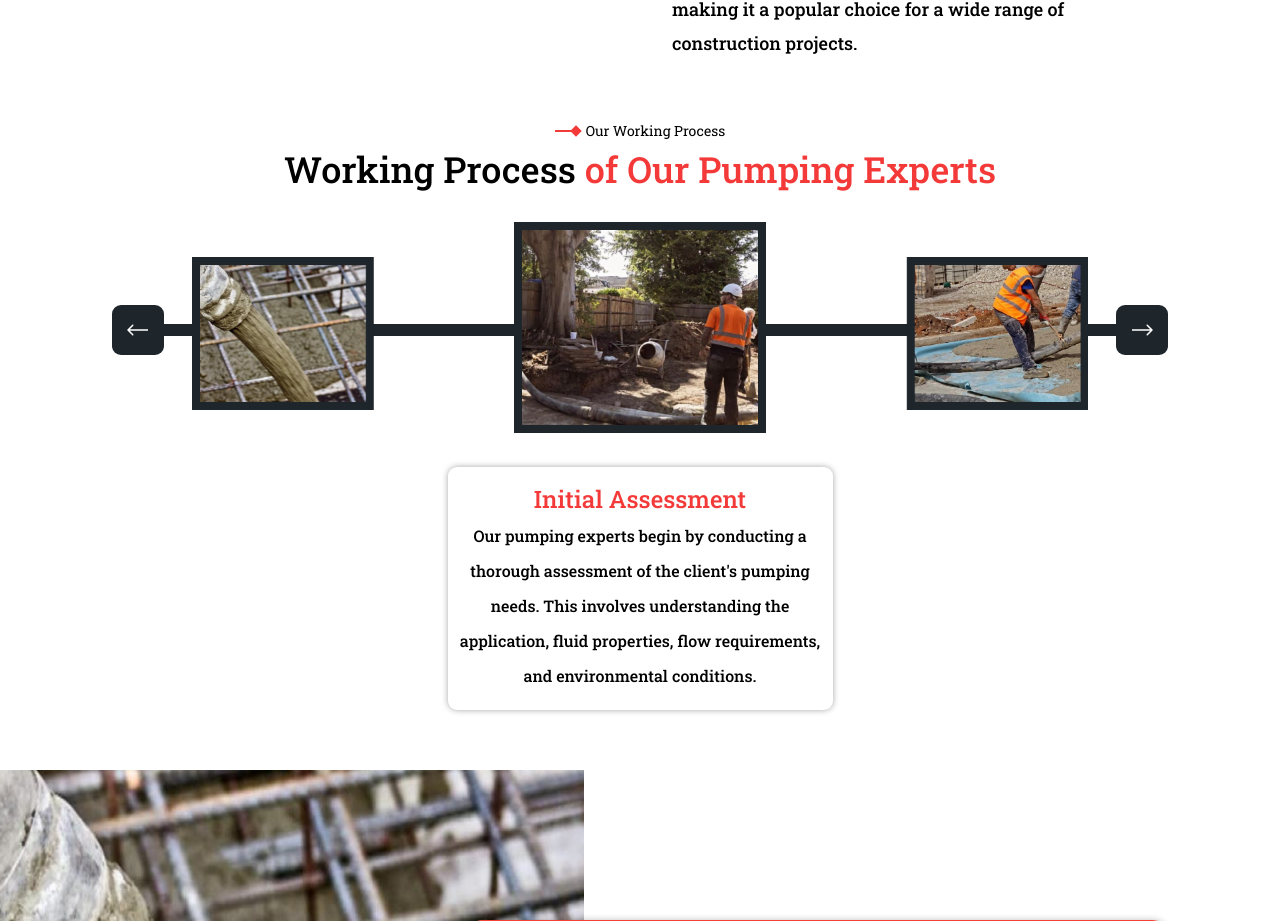
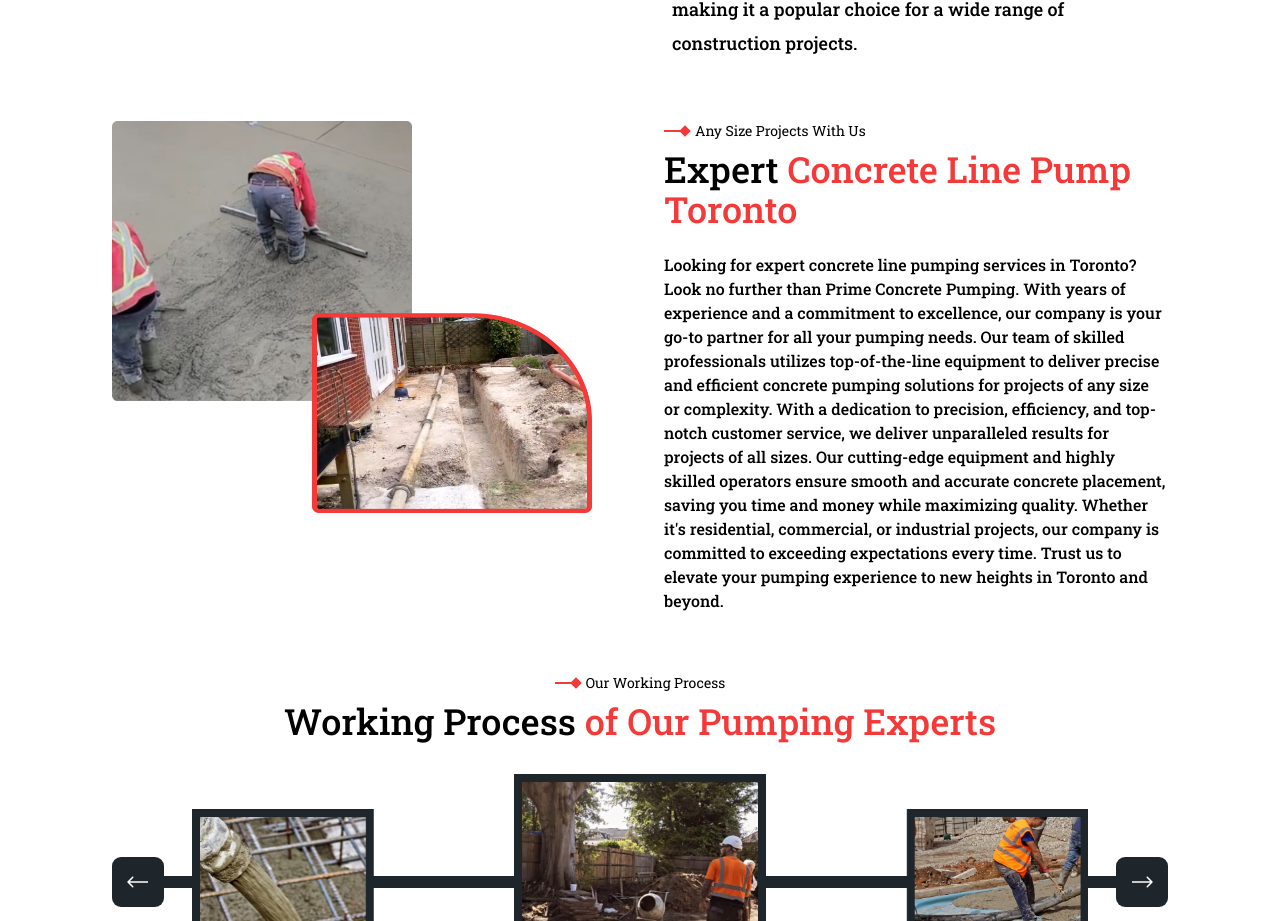
Before and after one commit to csebiplab/prime-concrete-pumping, a Next.js app: page / in a window 1280 px wide. Shown: the part 1939-2860 px from the top of the page. Built offline with nearby package versions, Linux system fonts and the light colour scheme.

Commit message:
:sparkles: Done anysizepr for big screen

```diff
--- /dev/null
+++ b/src/components/__one_time_used/MainHomePageComponent/AnySizePr/AnySizePr.jsx
@@ -0,0 +1,54 @@
+import HeadingIcon from "@/components/ui/HeadingIcon";
+import { headingIconText } from "@/utils/heading-text";
+import Image from "next/image";
+import React from "react";
+
+const AnySizePr = () => {
+  return (
+    <div className="container">
+      <div className="grid grid-cols-1 md:grid-cols-2 gap-10 md:gap-x-12">
+        <div className="relative">
+          <Image
+            src="/assets/images/anysize1.png"
+            alt="Any size project with us"
+            width={469}
+            height={425}
+            className="w-[262px] h-[238px] lg:w-[300px] lg:h-[280px] 2xl:w-[469px] 2xl:h-[425px]"
+          />
+          <Image
+            src="/assets/images/anysize2.png"
+            alt="Any size project with us"
+            width={351}
+            height={276}
+            className="w-[196px] h-[154px] lg:w-[280px] lg:h-[200px] 2xl:w-[351px] 2xl:h-[276px] absolute right-6 top-48"
+          />
+        </div>
+        <div>
+          <HeadingIcon text={headingIconText.anySizePr__IconText} />
+          <h3 className="text-black text-lg md:text-3xl lg:text-4xl mb-5 lg:mb-6 font-medium">
+            Expert
+            <span className="text-primary"> Concrete Line Pump Toronto</span>
+          </h3>
+          <p className="text-sm lg:text-base 2xl:text-lg font-medium leading-[194%]">
+            Looking for expert concrete line pumping services in Toronto? Look
+            no further than Prime Concrete Pumping. With years of experience and
+            a commitment to excellence, our company is your go-to partner for
+            all your pumping needs. Our team of skilled professionals utilizes
+            top-of-the-line equipment to deliver precise and efficient concrete
+            pumping solutions for projects of any size or complexity. With a
+            dedication to precision, efficiency, and top-notch customer service,
+            we deliver unparalleled results for projects of all sizes. Our
+            cutting-edge equipment and highly skilled operators ensure smooth
+            and accurate concrete placement, saving you time and money while
+            maximizing quality. Whether it's residential, commercial, or
+            industrial projects, our company is committed to exceeding
+            expectations every time. Trust us to elevate your pumping experience
+            to new heights in Toronto and beyond.
+          </p>
+        </div>
+      </div>
+    </div>
+  );
+};
+
+export default AnySizePr;
--- a/src/components/__one_time_used/MainHomePageComponent/MainHomePageComponent.jsx
+++ b/src/components/__one_time_used/MainHomePageComponent/MainHomePageComponent.jsx
@@ -11,6 +11,7 @@ import Review from "./Review/Review";
 import LeadingCompany from "./LeadingCompany/LeadingCompany";
 import ExpertArea from "./ExpertArea/ExpertArea";
 import OurWorkingProcess from "./OurWorkingProcess/OurWorkingProcess";
+import AnySizePr from "./AnySizePr/AnySizePr";
 
 const MainHomePageComponent = () => {
   return (
@@ -25,6 +26,10 @@ const MainHomePageComponent = () => {
 
       <section>
         <KnowAboutConcretePumping />
+      </section>
+
+      <section>
+        <AnySizePr />
       </section>
 
       <section>
--- a/src/utils/heading-text.js
+++ b/src/utils/heading-text.js
@@ -5,6 +5,7 @@ export const headingIconText = {
     leadingCompany__IconText: "Leading Company",
     expertArea__IconText: "Expert Area",
     ourWorkingProcess__IconText: "Our Working Process",
+    anySizePr__IconText: "Any Size Projects With Us",
     map__IconTxt: "Our Service Areas",
     ourServices__IconTxt: "Services",
     whoIsBest__IconText: 'Who Is Best',
```
Also changed, not shown: public/assets/images/anysize1.png (added), public/assets/images/anysize2.png (added).
